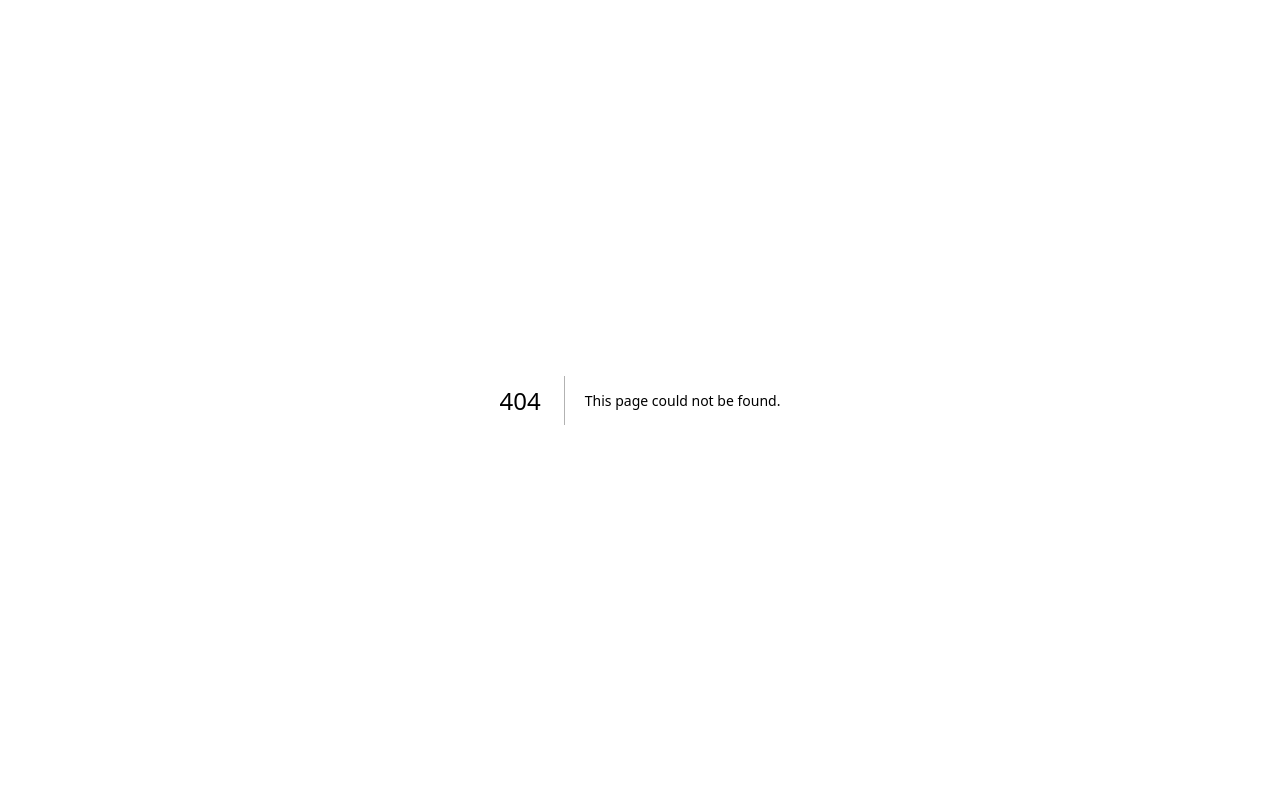
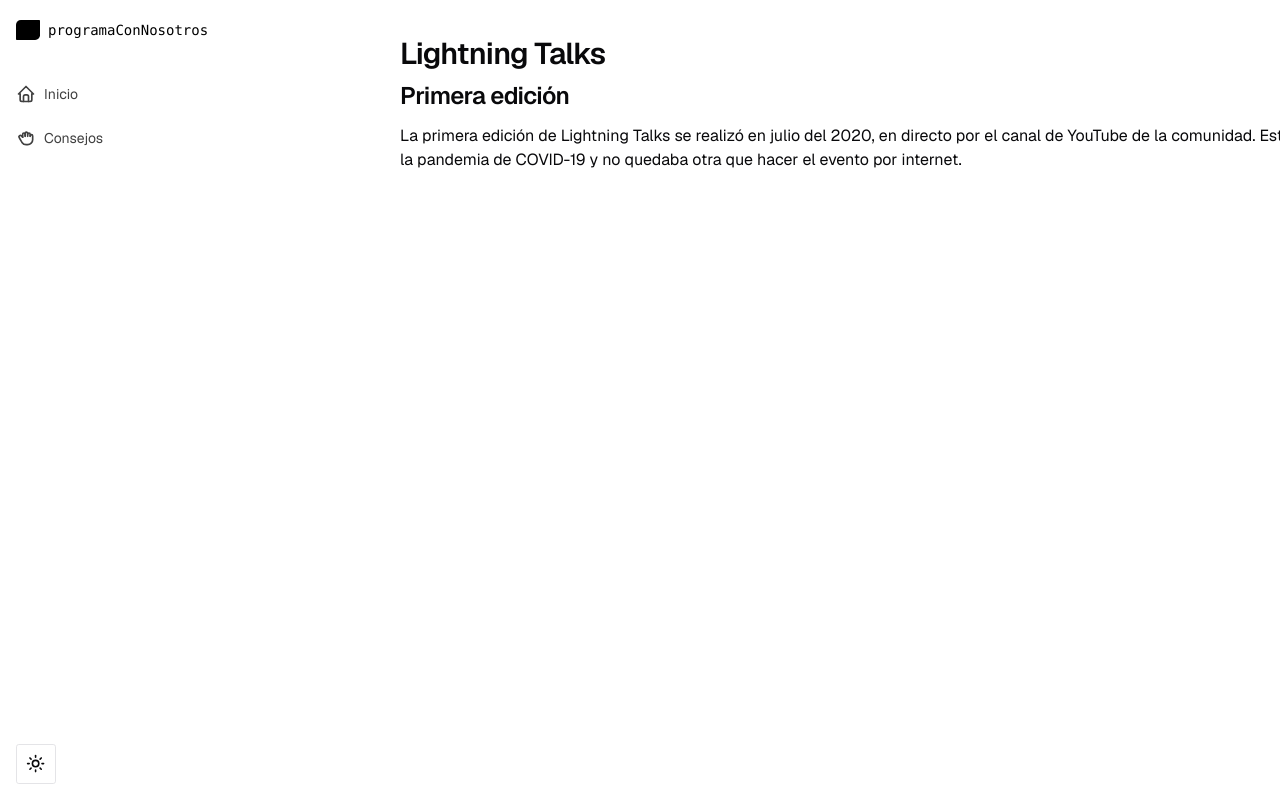
Before and after one commit to programaconnosotros/pcn-website, a Next.js app: page /lightning-talks in a window 1280 px wide. Before the commit this address had no page. Built offline with nearby package versions, Linux system fonts and the light colour scheme; no server answers.

Commit message:
feat: init lightning talks page

```diff
--- /dev/null
+++ b/src/app/(platform)/lightning-talks/page.tsx
@@ -0,0 +1,19 @@
+import { Card, CardDescription, CardHeader, CardTitle } from '@/components/ui/card';
+import { Heading2 } from '@/components/ui/heading-2';
+import { Heading3 } from '@/components/ui/heading-3';
+
+export default function LightningTalks() {
+  return (
+    <div className="mt-4 md:px-20">
+      <Heading2>Lightning Talks</Heading2>
+
+      <Heading3>Primera edición</Heading3>
+
+      <p className="mt-3">
+        La primera edición de Lightning Talks se realizó en julio del 2020, en directo por el canal
+        de YouTube de la comunidad. Estabamos en cuarentena por la pandemia de COVID-19 y no quedaba
+        otra que hacer el evento por internet.
+      </p>
+    </div>
+  );
+}
```
